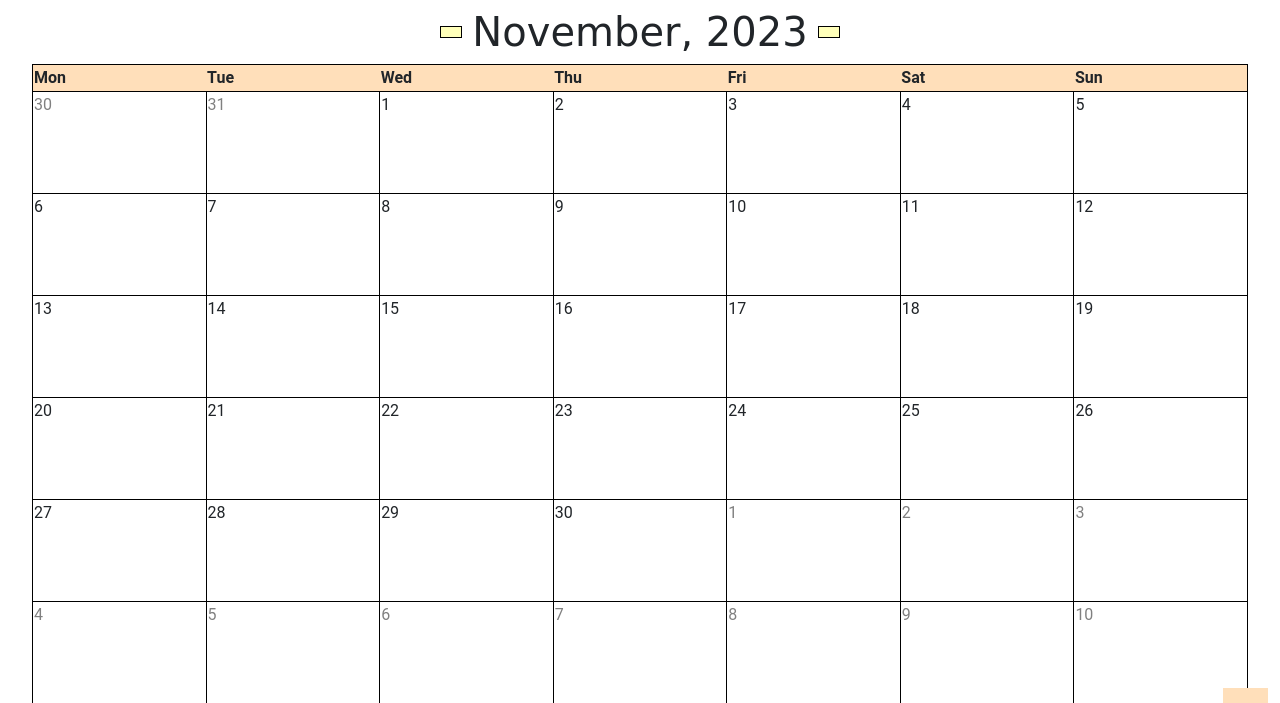
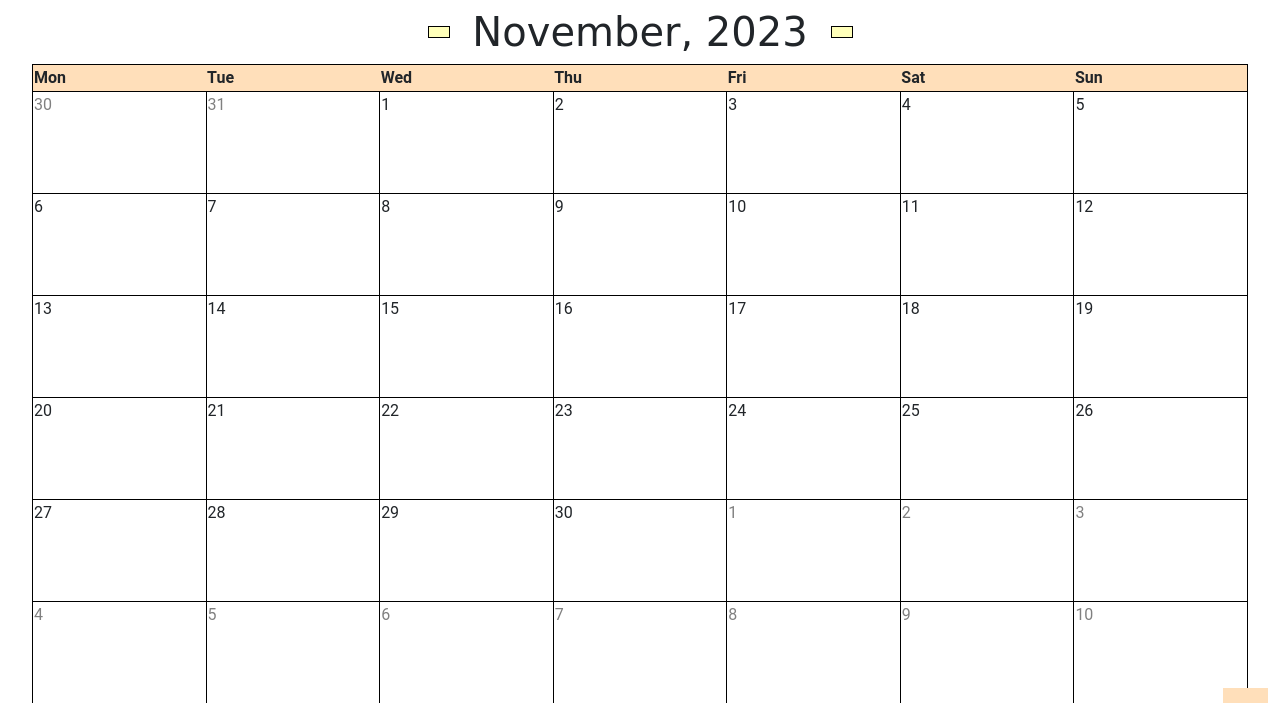
Before and after one commit to bwilkins96/Goal_e, a Django app: page /calendar in a window 1280 px wide. Shown: the part 55-758 px from the top of the page. Run offline with Django 4.2, Linux system fonts and the light colour scheme; the visitor is signed in with stand-in values (Sample User, id 1); some libraries are stand-ins or nearby versions; some web fonts are replaced.

Commit message:
calendar title width

```diff
--- a/goal_e_project/goal_e/static/goal_e/css/main.css
+++ b/goal_e_project/goal_e/static/goal_e/css/main.css
@@ -484,9 +484,10 @@ header #logo {
 #calendarTitle {
   display: flex;
   margin: 1vh auto 1vh;
+  justify-content: space-between;
   align-items: center;
-  width: -moz-fit-content;
-  width: fit-content;
+  width: 95%;
+  max-width: 425px;
 }
 #calendarTitle a {
   color: #212529;
--- a/goal_e_project/goal_e/static/goal_e/css/main.less
+++ b/goal_e_project/goal_e/static/goal_e/css/main.less
@@ -605,9 +605,10 @@ header {
 #calendarTitle {
     display: flex;
     margin: 1vh auto 1vh;
+    justify-content: space-between;
     align-items: center;
-
-    .fit-content();
+    width: @calendarWidth;
+    max-width: 425px;
 
     a {
         color: @textBlack;
```
